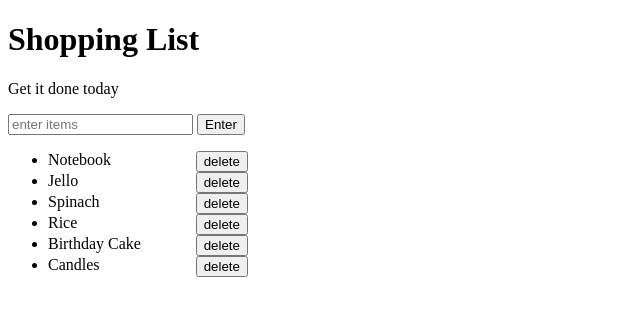
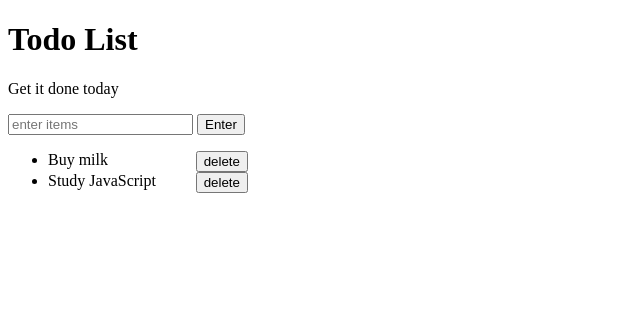
Before and after one commit to damiansandler/shoppingList, a plain HTML site: page index.html in a window 1280 px wide. Shown: the whole page, without its empty margins (0-640 px from the left). Drawn offline with Linux system fonts and the light colour scheme.

Commit message:
Add files via upload

```diff
--- a/index.html
+++ b/index.html
@@ -5,17 +5,13 @@
 	<link rel="stylesheet" type="text/css" href="style.css">
 </head>
 <body>
-	<h1>Shopping List</h1>
+	<h1>Todo List</h1>
 	<p id="first">Get it done today</p>
 	<input id="userinput" type="text" placeholder="enter items">
 	<button id="enter">Enter</button>
 	<ul id="list">
-		<li><div class="listItem"><span>Notebook</span><button class="deleteButton">delete</button></div></li>
-		<li><div class="listItem"><span>Jello</span><button class="deleteButton">delete</button></div></li>
-		<li><div class="listItem"><span>Spinach</span><button class="deleteButton">delete</button></div></li>
-		<li><div class="listItem"><span>Rice</span><button class="deleteButton">delete</button></div></li>
-		<li><div class="listItem"><span>Birthday Cake</span><button class="deleteButton">delete</button></div></li>
-		<li><div class="listItem"><span>Candles</span><button class="deleteButton">delete</button></div></li>
+		<li><div class="listItem"><span>Buy milk</span><button class="deleteButton">delete</button></div></li>
+		<li><div class="listItem"><span>Study JavaScript</span><button class="deleteButton">delete</button></div></li>
 	</ul>
 	<script type="text/javascript" src="script.js"></script>
 </body>
```
